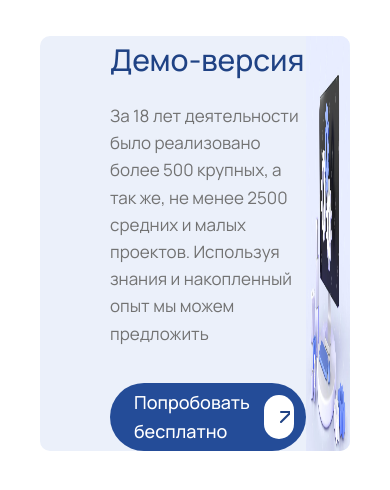
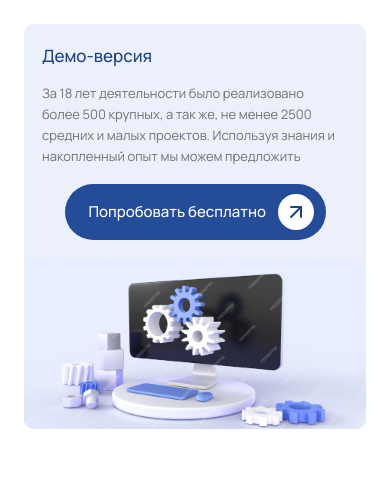
Before and after one commit to DmitriySoym/webernetic, a plain HTML site: page index.html in a window 390 px wide. Drawn offline with Linux system fonts and the light colour scheme.

Commit message:
feat: add adaptive

```diff
--- a/scss/style.scss
+++ b/scss/style.scss
@@ -89,3 +89,87 @@ body {
         height: 100%;
     }
 }
+
+@media (max-width: 1440px) {
+    .main {
+        &__info-title {
+            font-size: 26px;
+        }
+    }
+}
+
+@media (max-width: 1200px) {
+    .main {
+        &__info {
+            padding-left: 24px;
+        }
+
+        &__info-title {
+            font-size: 20px;
+        }
+
+        &__info-text {
+            font-size: 15px;
+            margin-bottom: 24px;
+        }
+
+        &__info-link {
+            width: 261px;
+            height: 56px;
+        }
+
+        &__info-link-text {
+            font-size: 15px;
+        }
+
+        &__info-arrow {
+            width: 36px;
+            height: 36px;
+            padding: 0;
+        }
+    }
+}
+
+@media (max-width: 992px) {
+    .main {
+        padding: 24px;
+        &__wrapper {
+            flex-direction: column;
+        }
+
+        &__info {
+            padding: 24px;
+        }
+
+        &__info-wrapper {
+            max-width: unset;
+        }
+
+        &__info-text {
+            max-width: unset;
+        }
+    }
+}
+
+@media (max-width: 568px) {
+    .main {
+        &__info {
+            padding: 18px;
+        }
+
+        &__info-title {
+            font-size: 17px;
+            margin-bottom: 14px;
+        }
+
+        &__info-text {
+            font-size: 13px;
+            margin-bottom: 18px;
+            padding-right: 10px;
+        }
+
+        &__info-link {
+            margin: 0 auto;
+        }
+    }
+}
```
Also changed, not shown: css/style.css.
